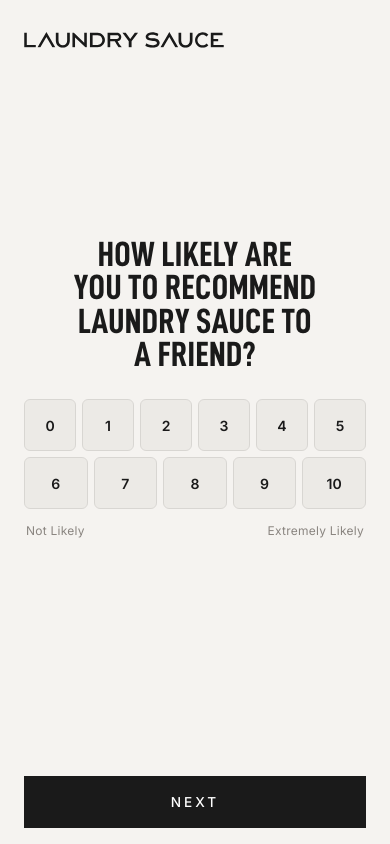
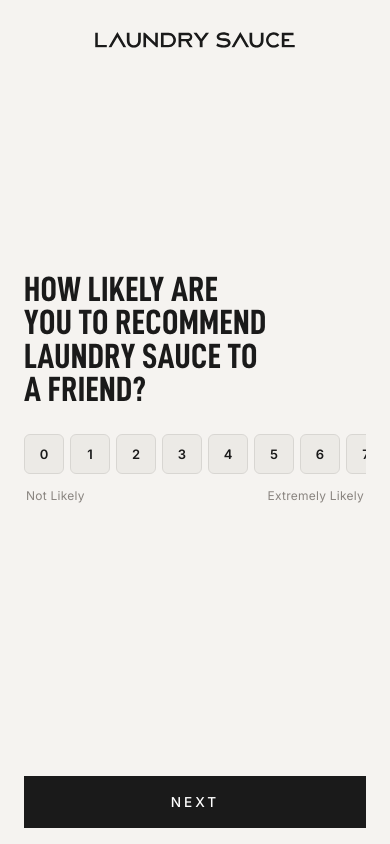
Before and after one commit to AutaraStudio/Laundry-Sauce-NPS-Survey, a React (Vite) app: page / in a window 390 px wide. Built offline with nearby package versions, Linux system fonts and the light colour scheme.

Commit message:
Update App.css

```diff
--- a/src/App.css
+++ b/src/App.css
@@ -443,6 +443,7 @@
 
   .survey-logo-wrapper {
     max-width: 100%;
+    text-align: center;
   }
 
   .survey-form-scroll {
@@ -461,29 +462,26 @@
 
   .survey-question {
     font-size: clamp(30px, 9vw, 44px);
-    text-align: center;
+    text-align: left;
     max-width: 100%;
   }
 
   .survey-subtitle {
-    text-align: center;
+    text-align: left;
   }
 
   .survey-description {
-    text-align: center;
+    text-align: left;
   }
 
   .scale-buttons {
     gap: 6px;
-    flex-wrap: wrap;
-    justify-content: flex-start;
   }
 
   .scale-btn {
-    font-size: clamp(14px, 3.5vw, 16px);
+    font-size: clamp(13px, 3vw, 15px);
     border-radius: 6px;
-    min-width: 44px;
-    min-height: 44px;
+    min-height: 40px;
   }
 
   .survey-submit {
```
